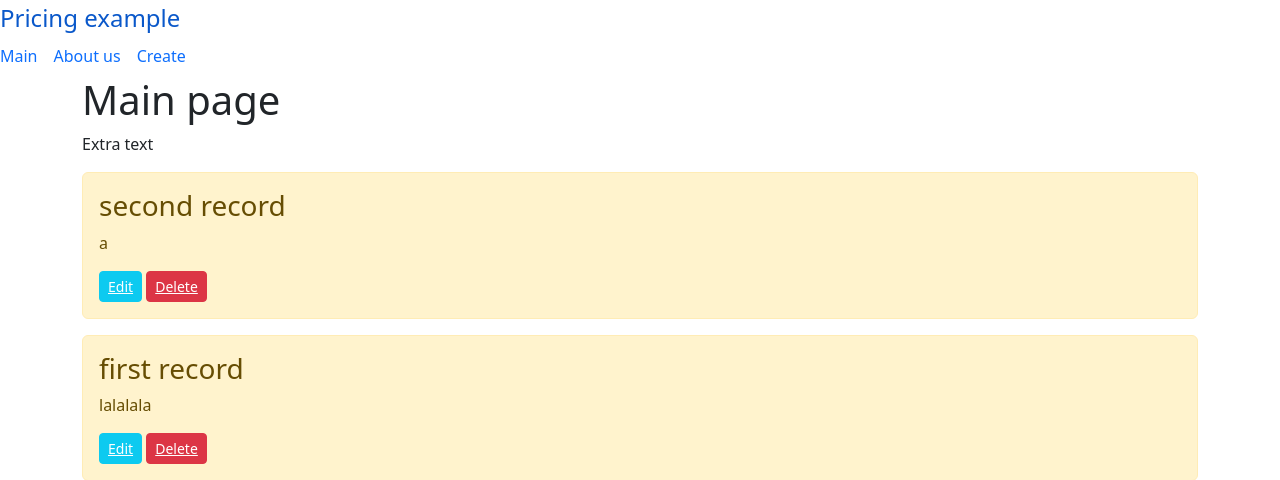
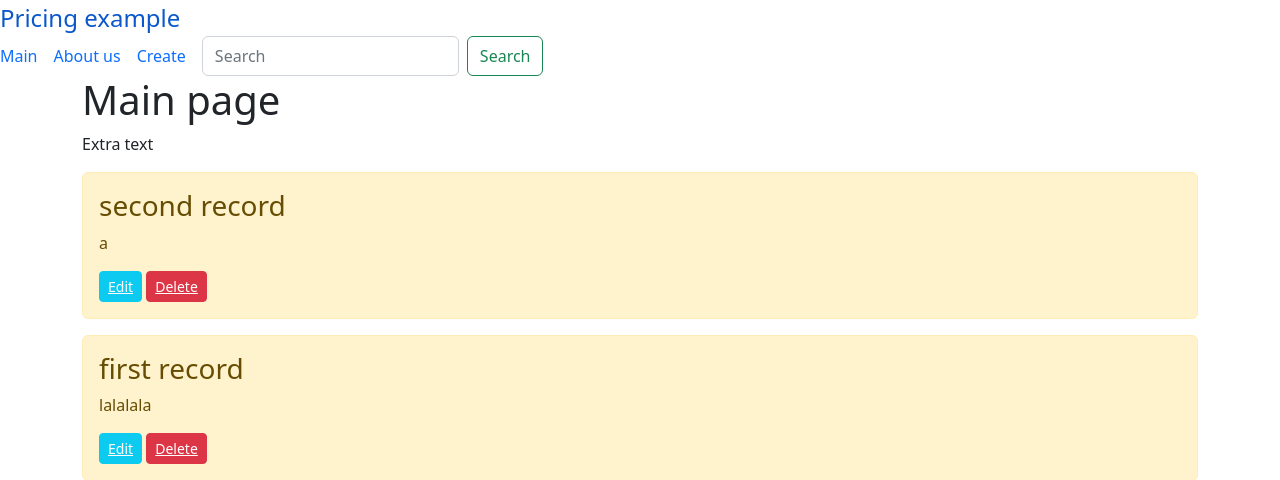
Before and after one commit to matveykaa/DjangoTestProject, a Django app: page / in a window 1280 px wide. Shown: the top 480 px of the page. Run offline with Django 4.2, Linux system fonts and the light colour scheme; data comes from the database, SQL or seed files in the repository.

Commit message:
Add search func

```diff
--- a/main/templates/main/base.html
+++ b/main/templates/main/base.html
@@ -9,7 +9,6 @@
     <link rel="stylesheet" href="https://cdn.jsdelivr.net/npm/bootstrap@5.2.3/dist/css/bootstrap.min.css">
 </head>
 <body>
-
       <a href="/" class="d-flex align-items-center link-body-emphasis text-decoration-none">
         <span class="fs-4">Pricing example</span>
       </a>
@@ -18,9 +17,13 @@
         <a class="me-3 py-2 link-body-emphasis text-decoration-none" href="/">Main</a>
         <a class="me-3 py-2 link-body-emphasis text-decoration-none" href="/aboutus">About us</a>
           <a class="me-3 py-2 link-body-emphasis text-decoration-none" href="/create">Create</a>
-
-
-
+        <form class="d-flex" role="search" method="post">
+            {% csrf_token %}
+            <input class="form-control me-2" type="search" name="title" placeholder="Search" aria-label="Search">
+            <button class="btn btn-outline-success" type="submit">
+                <i class="fas fa-pen"></i> Search
+            </button>
+        </form>
       </nav>
     <div class="container">
         {% block content %}{% endblock %}
--- a/main/templates/main/index.html
+++ b/main/templates/main/index.html
@@ -23,6 +23,7 @@
                 </a>
             </button>
         </div>
+
     {% endfor %}
 {% else %}
     <p>No tasks found</p>
--- a/main/urls.py
+++ b/main/urls.py
@@ -6,7 +6,5 @@ urlpatterns = [
     path('aboutus', views.aboutus),
     path('create', views.create),
     path('delete/<int:task_id>/', views.delete, name='delete'),
-    # path('find', views.find),
     path('update/<int:task_id>/', views.update, name='update'),
-
 ]
--- a/main/views.py
+++ b/main/views.py
@@ -4,8 +4,13 @@ from .models import Task
 from .forms import TaskForm
 
 def index(request):
-    tasks = Task.objects.order_by('-id')
-    return render(request, 'main/index.html', {'title': 'Main page', 'task': tasks})
+    if request.method == 'POST':
+        title_to_search = request.POST.get('title')
+        tasks = Task.objects.filter(title__icontains=title_to_search)
+        return render(request, 'main/index.html', {'title': 'Main page', 'task': tasks, 'query': title_to_search})
+    else:
+        tasks = Task.objects.order_by('-id')
+        return render(request, 'main/index.html', {'title': 'Main page', 'task': tasks})
 
 def aboutus(request):
     return render(request, 'main/aboutus.html')
```
